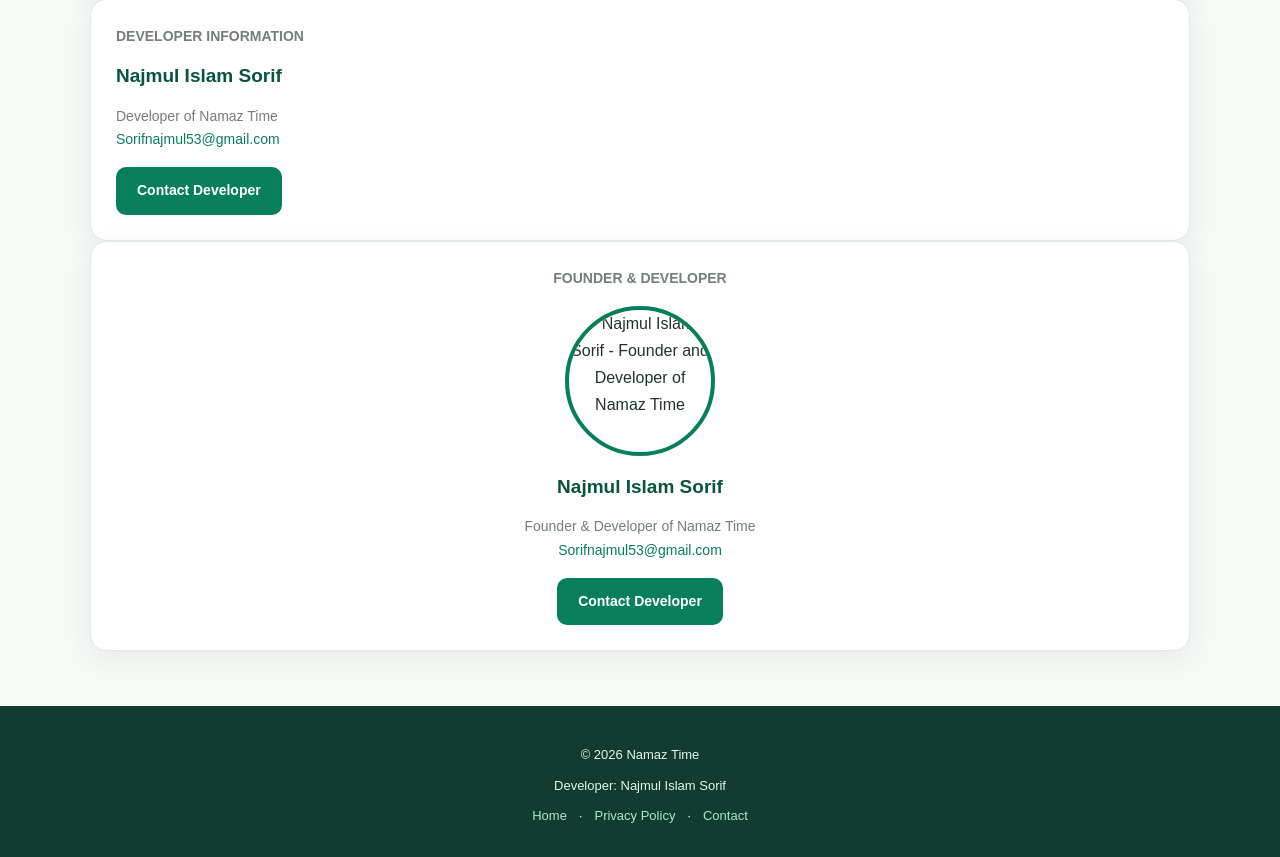
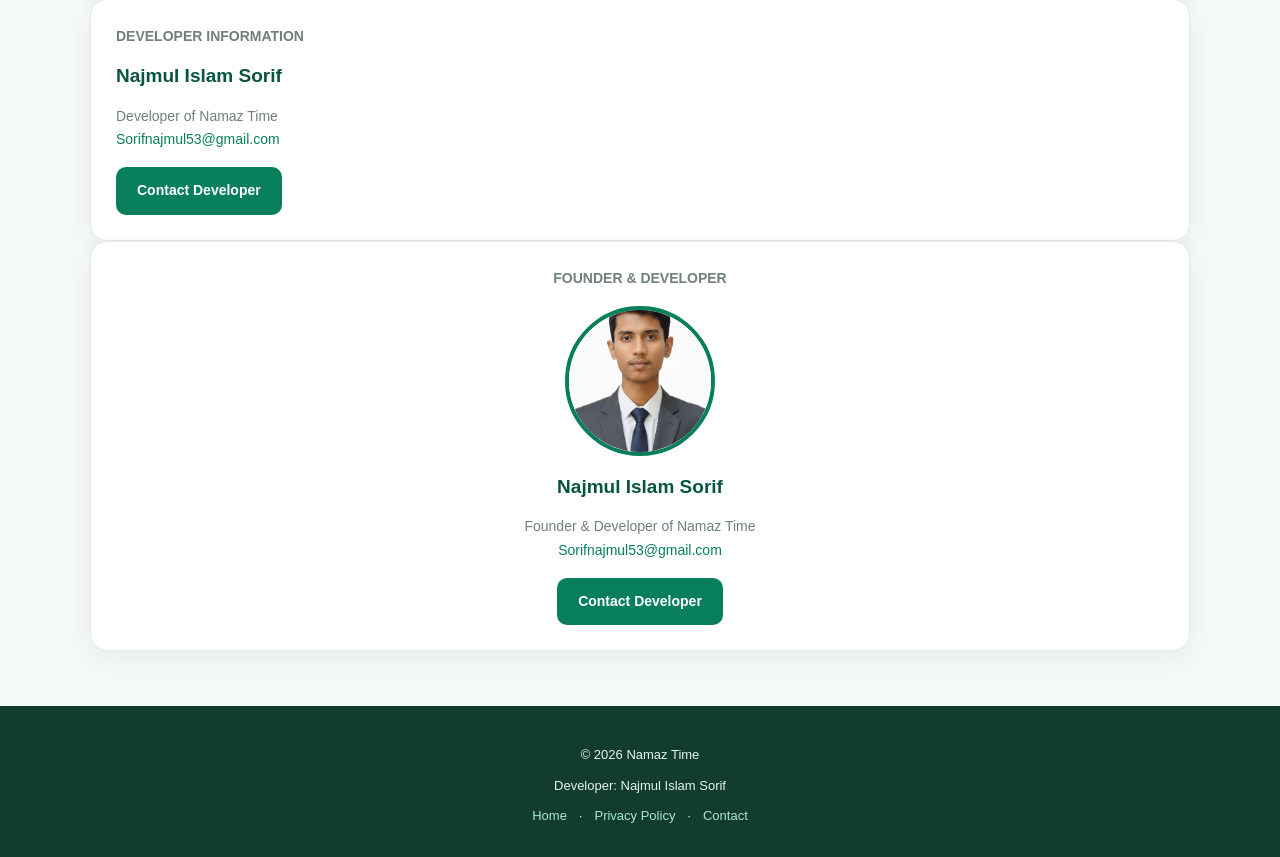
Before and after one commit to namaj-bot/namaz-time-website, a plain HTML site: page about.html in a window 1280 px wide. Shown: the part 1187-2044 px from the top of the page. Drawn offline with Linux system fonts and the light colour scheme.

Commit message:
Update developer image source in about.html

```diff
--- a/about.html
+++ b/about.html
@@ -164,7 +164,7 @@ FOUNDER & DEVELOPER
 </p>
 
 <img
-src="developer.jpg"
+src="1764591651197.jpeg"
 alt="Najmul Islam Sorif - Founder and Developer of Namaz Time"
 style="width:150px;height:150px;object-fit:cover;border-radius:50%;border:4px solid #087f5b;margin:15px auto;display:block"
 >
```
